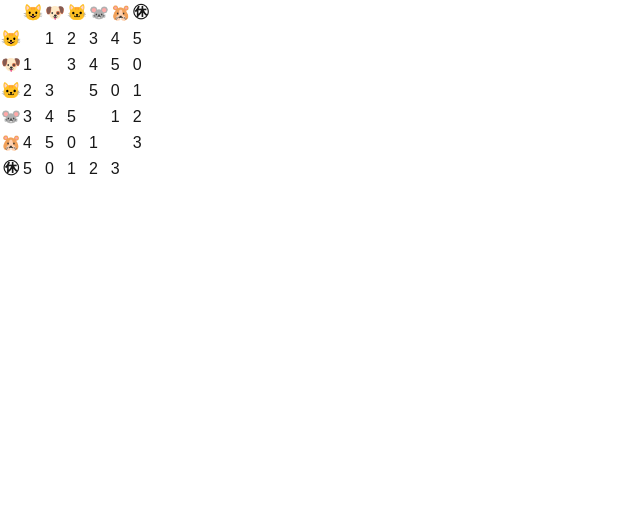
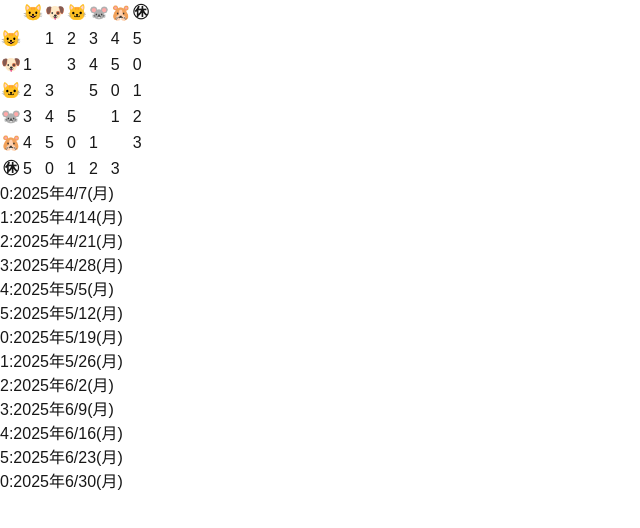
Before and after one commit to mk-0A0/ct-schedule, a Next.js app: page / in a window 1280 px wide. Shown: the top 528 px of the page, without its empty margins (0-640 px from the left). Built offline with nearby package versions, Linux system fonts and the light colour scheme.

Commit message:
feat: 取得した月曜日を表示

```diff
--- a/src/app/page.tsx
+++ b/src/app/page.tsx
@@ -47,6 +47,14 @@ export default function Home() {
           ))}
         </tbody>
       </table>
+      <ul>
+        {mondays.map((monday, index) => (
+          <li key={monday}>
+            <span>{index % members.length}:</span>
+            <time dateTime={monday}>{monday}</time>
+          </li>
+        ))}
+      </ul>
     </main>
   );
 }
```
